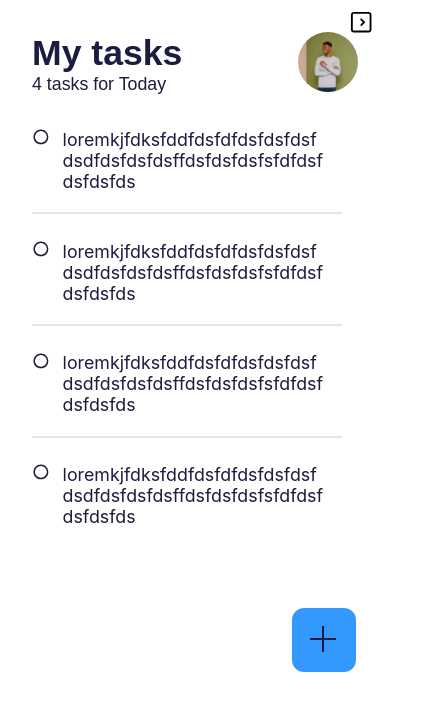
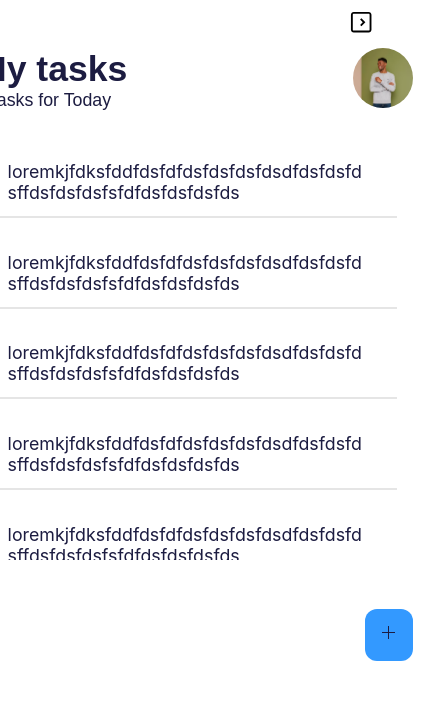
Before and after one commit to thanhtutzaw/todolist3, a React (Create React App) app: page / in a window 390 px wide. Shown: the top 710 px of the page, 445 px wide, since content can reach past the window. Built offline with nearby package versions, Linux system fonts and the light colour scheme.

Commit message:
responsive added

```diff
--- a/src/App.css
+++ b/src/App.css
@@ -11,13 +11,31 @@
   margin: 0;
   box-sizing: border-box;
 }
+img, btn, nav, .header-text{
+  user-select: none;
+}
+btn,.add-btn,.todo-checkbox,.todo-label{
+  cursor: pointer;
+}
 :root {
   --primary-color: rgb(28, 28, 65);
 }
+body {
+  height: 100%;
+  display: flex;
+  justify-content: center;
+  background-color: rgb(236, 236, 236);
+  /* border: 3px solid red; */
+  min-height: 100vh;
+}
 .main {
+  max-width: 500px;
+  /* border: 2px solid red; */
   /* background-color: #282c34; */
   background-color: white;
-  min-height: 86vh;
+  /* min-height: 86vh; */
+  min-height: 100vh;
+  /* min-width:60vw; */
   color: var(--primary-color);
   font-size: calc(10px + 2vmin);
 }
@@ -26,6 +44,9 @@
   flex-direction: column;
   align-items: center;
   justify-content: center;
+}
+header {
+  padding: 3rem 0;
 }
 .header-row {
   display: flex;
@@ -44,15 +65,8 @@
   border-radius: 50%;
   object-fit: cover;
 }
-header {
-  margin: 2rem 0;
-}
-/* .header-text span {
-  font-weight: 300;
-  font-family: 'Catamaran', sans-serif;
-} */
+
 .header-nobold {
-  /* font-weight:lighter; */
   font-family: "Catamaran", sans-serif;
 }
 ul li {
@@ -65,12 +79,12 @@ ul li {
   margin-bottom: 1.4rem;
   gap: 0.8rem;
   max-width: 700px;
-  margin-right:1rem;
+  margin-right: 1rem;
   margin-bottom: 3rem;
 }
 
 .todo-label {
-
+  flex-wrap: wrap;
   user-select: none;
   max-width: 85%;
   text-align: left;
@@ -87,6 +101,8 @@ ul li {
   opacity: 0.1;
 }
 .todo-parent {
+  /*
+  max-width: 40%; */
   text-align: center;
   height: 400px;
   overflow-y: auto;
@@ -99,32 +115,32 @@ ul li {
 }
 .todo-checkbox {
 }
-.btnParent{
+.btnParent {
   position: absolute;
-  top:0;
-  right:6px;
+  top: 0;
+  right: 6px;
 }
-.btn{
+.btn {
   font-size: 1.4rem;
-  color:rgb(0, 0, 0);
-  padding:.7rem;
+  color: rgb(0, 0, 0);
+  padding: 0.7rem;
   /* background-color: rgba(182, 182, 182, 0.383); */
   background-color: transparent;
   border: none;
   /* margin-top:-3px; */
 }
-.btn:focus{
-  outline:none;
+.btn:focus {
+  outline: none;
 }
 
-@media (max-width: 991px){
-  body{
-    /* display: none; */
+@media (max-width: 991px) {
+  .todo-parent {
+    max-width: 100%;
   }
   .todo-parent::-webkit-scrollbar {
     visibility: visible;
   }
-  .todo-parent::-webkit-scrollbar-thumb{
+  .todo-parent::-webkit-scrollbar-thumb {
     visibility: visible;
   }
 }
@@ -137,7 +153,7 @@ ul li {
   visibility: visible;
   opacity: 1;
 }
-*::-webkit-scrollbar{
+*::-webkit-scrollbar {
   opacity: 0;
 }
 
@@ -157,28 +173,26 @@ ul li {
   border-radius: 10px;
   scrollbar-width: thin;
 }
-.nav{
- /* border: 3px solid red;*/
-  margin-top:5rem;
+.nav {
+  width:100%;
+  height:12vh;
+  position: relative;
 }
-.add-btn-parent{
-  /* border: 2px solid var(--primary-color); */
- /* background-color: rgb(197, 197, 197);*/
+.add-btn-parent {
 
+
+  position: absolute;
+  right:0;
+  bottom: 0;
   background-color: #3399FF;
+  padding:1rem;
 
-  position: relative;
-  left:70%;
-  margin:2rem;
-  padding: 2rem;
+
   border-radius: 12px;
-  width:20px;
-  height: 20px;
-  font-size: 2rem;
+
+  font-size: 1rem;
 }
 .add-btn{
-  position: absolute;
-  top:50%;
-  left:50%;
-  transform: translate(-50%,-50%);
+  position: relative;
+
 }
--- a/src/App.js
+++ b/src/App.js
@@ -1,102 +1,28 @@
-import logo from './logo.svg';
-import profile from '../src/profile.webp'
-import React from 'react';
-import {RiCheckboxBlankCircleLine} from 'react-icons/ri'
-import {VscAdd} from 'react-icons/vsc'
-import {CgChevronRightR} from 'react-icons/cg'
+import logo from "./logo.svg";
 
-import './App.css';
+import React from "react";
+import Header from "./components/Header";
+
+import { CgChevronRightR } from "react-icons/cg";
+
+import "./App.css";
+import Todolist from "./components/Todolist";
+import Nav from "./components/Nav";
 
 function App() {
   return (
     <div className="main container ">
-       <a className="btnParent" href="https://todolistzee.netlify.app"><button className="btn" type="button"><CgChevronRightR /></button></a>
+      <a className="btnParent" href="https://todolistzee.netlify.app">
+        <button className="btn" type="button">
+          <CgChevronRightR />
+        </button>
+      </a>
 
-      <header className='header-row'>
-        <div className='header-text'>
-          <h1>My tasks</h1>
-          <p className='header-nobold'>4 tasks for <span>Today</span></p>
-        </div>
-        <div className='header-image'>
-          <img src={profile} alt="Profile" />
-        </div>
-      </header>
+      <Header />
 
-      <section className='todo-parent row'>
-        <ul>
-          <li className='todo'>
-            <RiCheckboxBlankCircleLine className='todo-checkbox' />
-            <label className='todo-label'>
-              loremkjfdksfddfdsfdfdsfdsfdsfdsdfdsfdsfdsffdsfdsfdsfsfdfdsfdsfdsfds
-            </label>
-          </li>
-          <li className='todo'>
-            <RiCheckboxBlankCircleLine className='todo-checkbox' />
-            <label className='todo-label'>
-              loremkjfdksfddfdsfdfdsfdsfdsfdsdfdsfdsfdsffdsfdsfdsfsfdfdsfdsfdsfds
-            </label>
-          </li>
-          <li className='todo'>
-            <RiCheckboxBlankCircleLine className='todo-checkbox' />
-            <label className='todo-label'>
-              loremkjfdksfddfdsfdfdsfdsfdsfdsdfdsfdsfdsffdsfdsfdsfsfdfdsfdsfdsfds
-            </label>
-          </li>
-          <li className='todo'>
-            <RiCheckboxBlankCircleLine className='todo-checkbox' />
-            <label className='todo-label'>
-              loremkjfdksfddfdsfdfdsfdsfdsfdsdfdsfdsfdsffdsfdsfdsfsfdfdsfdsfdsfds
-            </label>
-          </li>
-          <li className='todo'>
-            <RiCheckboxBlankCircleLine className='todo-checkbox' />
-            <label className='todo-label'>
-              loremkjfdksfddfdsfdfdsfdsfdsfdsdfdsfdsfdsffdsfdsfdsfsfdfdsfdsfdsfds
-            </label>
-          </li>
-          <li className='todo'>
-            <RiCheckboxBlankCircleLine className='todo-checkbox' />
-            <label className='todo-label'>
-              loremkjfdksfddfdsfdfdsfdsfdsfdsdfdsfdsfdsffdsfdsfdsfsfdfdsfdsfdsfds
-            </label>
-          </li>
-          <li className='todo'>
-            <RiCheckboxBlankCircleLine className='todo-checkbox' />
-            <label className='todo-label'>
-              loremkjfdksfddfdsfdfdsfdsfdsfdsdfdsfdsfdsffdsfdsfdsfsfdfdsfdsfdsfds
-            </label>
-          </li>
-          <li className='todo'>
-            <RiCheckboxBlankCircleLine className='todo-checkbox' />
-            <label className='todo-label'>
-              loremkjfdksfddfdsfdfdsfdsfdsfdsdfdsfdsfdsffdsfdsfdsfsfdfdsfdsfdsfds
-            </label>
-          </li>
-          <li className='todo'>
-            <RiCheckboxBlankCircleLine className='todo-checkbox' />
-            <label className='todo-label'>
-              loremkjfdksfddfdsfdfdsfdsfdsfdsdfdsfdsfdsffdsfdsfdsfsfdfdsfdsfdsfds
-            </label>
-          </li>
-          <li className='todo'>
-            <RiCheckboxBlankCircleLine className='todo-checkbox' />
-            <label className='todo-label'>
-              loremkjfdksfddfdsfdfdsfdsfdsfdsdfdsfdsfdsffdsfdsfdsfsfdfdsfdsfdsfds
-            </label>
-          </li>
+      <Todolist />
 
-
-        </ul>
-
-      </section>
-      <nav className="nav">
-      <ul>
-      <li className='add-btn-parent'>
-      <VscAdd className='add-btn' />
-      </li>
-      </ul>
-      </nav>
-
+      <Nav />
     </div>
   );
 }
--- /dev/null
+++ b/src/components/Header.js
@@ -0,0 +1,22 @@
+import React from "react";
+import profile from "../profile.webp";
+
+function header() {
+  return (
+    <header>
+      <div className="header-row">
+        <div className="header-text">
+          <h1>My tasks</h1>
+          <p className="header-nobold">
+            4 tasks for <span>Today</span>
+          </p>
+        </div>
+        <div className="header-image">
+          <img src={profile} alt="Profile" />
+        </div>
+      </div>
+    </header>
+  );
+}
+
+export default header;
--- /dev/null
+++ b/src/components/Nav.js
@@ -0,0 +1,17 @@
+import React from "react";
+import {VscAdd} from 'react-icons/vsc'
+
+
+function Nav() {
+  return (
+    <nav className="nav">
+      <ul>
+        <li className="add-btn-parent">
+          <VscAdd className="add-btn" />
+        </li>
+      </ul>
+    </nav>
+  );
+}
+
+export default Nav;
--- /dev/null
+++ b/src/components/Todolist.js
@@ -0,0 +1,72 @@
+import React from "react";
+import { RiCheckboxBlankCircleLine } from "react-icons/ri";
+function Todolist() {
+  return (
+    <section className="todo-parent row">
+      <ul>
+        <li className="todo">
+          <RiCheckboxBlankCircleLine className="todo-checkbox" />
+          <label className="todo-label">
+            loremkjfdksfddfdsfdfdsfdsfdsfdsdfdsfdsfdsffdsfdsfdsfsfdfdsfdsfdsfds
+          </label>
+        </li>
+        <li className="todo">
+          <RiCheckboxBlankCircleLine className="todo-checkbox" />
+          <label className="todo-label">
+            loremkjfdksfddfdsfdfdsfdsfdsfdsdfdsfdsfdsffdsfdsfdsfsfdfdsfdsfdsfds
+          </label>
+        </li>
+        <li className="todo">
+          <RiCheckboxBlankCircleLine className="todo-checkbox" />
+          <label className="todo-label">
+            loremkjfdksfddfdsfdfdsfdsfdsfdsdfdsfdsfdsffdsfdsfdsfsfdfdsfdsfdsfds
+          </label>
+        </li>
+        <li className="todo">
+          <RiCheckboxBlankCircleLine className="todo-checkbox" />
+          <label className="todo-label">
+            loremkjfdksfddfdsfdfdsfdsfdsfdsdfdsfdsfdsffdsfdsfdsfsfdfdsfdsfdsfds
+          </label>
+        </li>
+        <li className="todo">
+          <RiCheckboxBlankCircleLine className="todo-checkbox" />
+          <label className="todo-label">
+            loremkjfdksfddfdsfdfdsfdsfdsfdsdfdsfdsfdsffdsfdsfdsfsfdfdsfdsfdsfds
+          </label>
+        </li>
+        <li className="todo">
+          <RiCheckboxBlankCircleLine className="todo-checkbox" />
+          <label className="todo-label">
+            loremkjfdksfddfdsfdfdsfdsfdsfdsdfdsfdsfdsffdsfdsfdsfsfdfdsfdsfdsfds
+          </label>
+        </li>
+        <li className="todo">
+          <RiCheckboxBlankCircleLine className="todo-checkbox" />
+          <label className="todo-label">
+            loremkjfdksfddfdsfdfdsfdsfdsfdsdfdsfdsfdsffdsfdsfdsfsfdfdsfdsfdsfds
+          </label>
+        </li>
+        <li className="todo">
+          <RiCheckboxBlankCircleLine className="todo-checkbox" />
+          <label className="todo-label">
+            loremkjfdksfddfdsfdfdsfdsfdsfdsdfdsfdsfdsffdsfdsfdsfsfdfdsfdsfdsfds
+          </label>
+        </li>
+        <li className="todo">
+          <RiCheckboxBlankCircleLine className="todo-checkbox" />
+          <label className="todo-label">
+            loremkjfdksfddfdsfdfdsfdsfdsfdsdfdsfdsfdsffdsfdsfdsfsfdfdsfdsfdsfds
+          </label>
+        </li>
+        <li className="todo">
+          <RiCheckboxBlankCircleLine className="todo-checkbox" />
+          <label className="todo-label">
+            loremkjfdksfddfdsfdfdsfdsfdsfdsdfdsfdsfdsffdsfdsfdsfsfdfdsfdsfdsfds
+          </label>
+        </li>
+      </ul>
+    </section>
+  );
+}
+
+export default Todolist;
```
